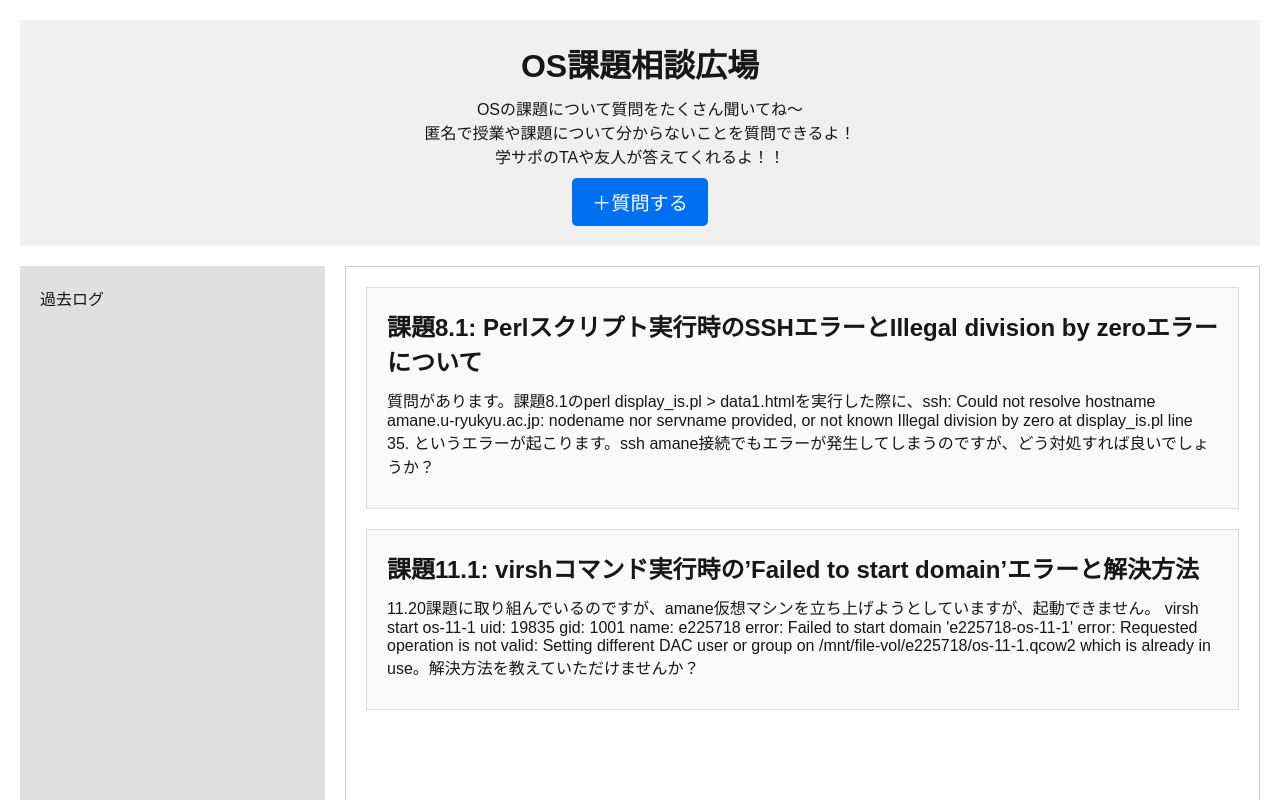
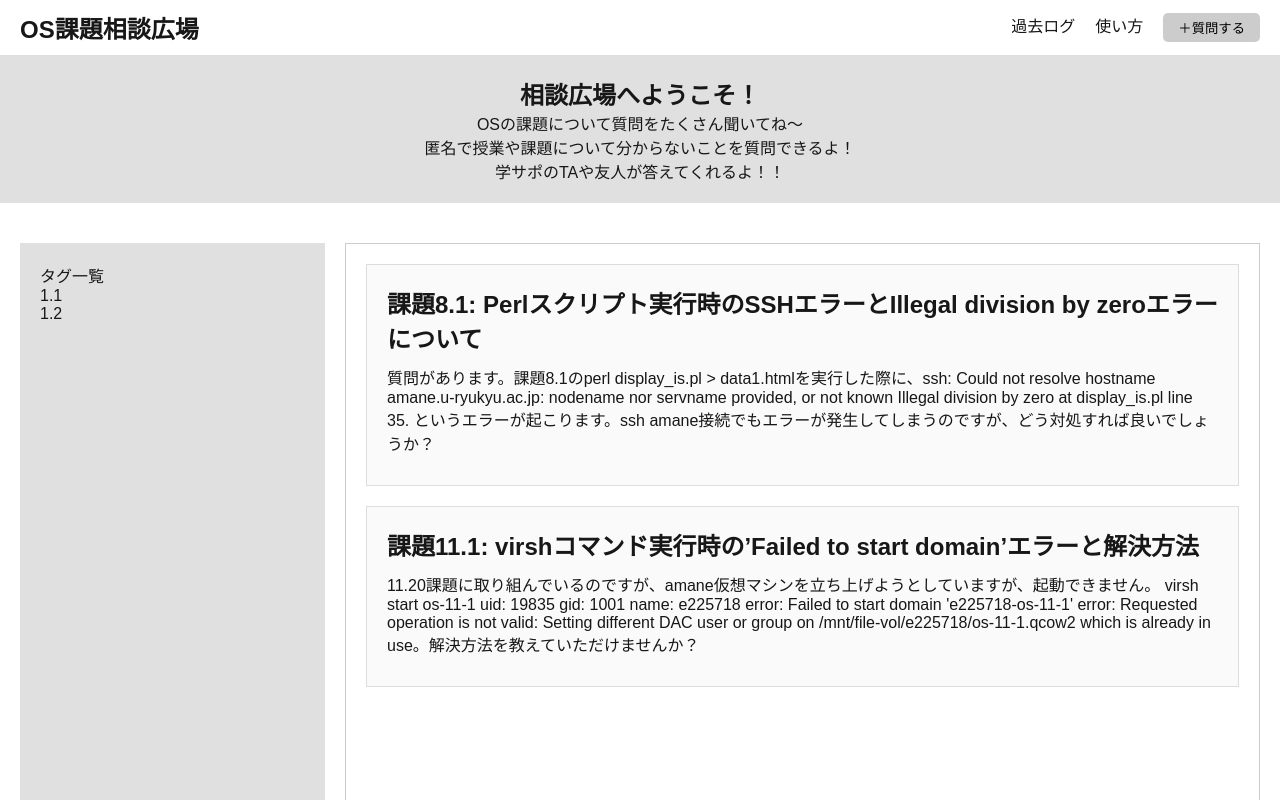
Before and after one commit to e225742/enpit-2024-web2, a Next.js app: page / in a window 1280 px wide. Shown: the top 800 px of the page. Built offline with nearby package versions, Linux system fonts and the light colour scheme.

Commit message:
topのheader調整

```diff
--- /dev/null
+++ b/src/app/header.module.css
@@ -0,0 +1,35 @@
+.header {
+    display: flex;
+    justify-content: space-between;
+    align-items: center;
+    padding: 10px 20px;
+    background-color: white;
+    border-bottom: 1px solid #ddd;
+  }
+
+  .left h1 {
+    margin: 0;
+    font-size: 1.5rem;
+    font-weight: bold;
+  }
+
+  .nav ul {
+    display: flex;
+    list-style: none;
+    padding: 0;
+    margin: 0;
+  }
+
+  .nav ul li {
+    margin-left: 20px;
+    font-size: 1rem;
+  }
+
+  .questionButton {
+    background-color: #ccc;
+    color: black;
+    padding: 5px 15px;
+    border: none;
+    border-radius: 5px;
+    cursor: pointer;
+  }
--- /dev/null
+++ b/src/app/header.tsx
@@ -0,0 +1,20 @@
+import styles from './header.module.css';
+
+export default function Header() {
+  return (
+    <header className={styles.header}>
+      <div className={styles.left}>
+        <h1>OS課題相談広場</h1>
+      </div>
+      <nav className={styles.nav}>
+        <ul>
+          <li>過去ログ</li>
+          <li>使い方</li>
+          <li>
+            <button className={styles.questionButton}>＋質問する</button>
+          </li>
+        </ul>
+      </nav>
+    </header>
+  );
+}
--- a/src/app/page.module.css
+++ b/src/app/page.module.css
@@ -3,31 +3,6 @@
   grid-template-columns: 1fr 3fr;
   gap: 20px;
   padding: 20px;
-}
-
-.header {
-  grid-column: 1 / 3;
-  text-align: center;
-  background-color: #f0f0f0;
-  padding: 20px;
-}
-
-.header h1 {
-  margin: 0;
-}
-
-.header p {
-  margin: 10px 0;
-}
-
-.questionButton {
-  background-color: #0070f3;
-  color: white;
-  padding: 10px 20px;
-  border: none;
-  border-radius: 5px;
-  cursor: pointer;
-  font-size: 1.2rem;
 }
 
 .sidebar {
@@ -56,3 +31,10 @@
 .question p {
   margin: 10px 0;
 }
+
+.introSection {
+  background-color: #e0e0e0; /* サイドバーと同じ色 */
+  padding: 20px;
+  text-align: center;
+  margin-bottom: 20px;
+}
--- a/src/app/page.tsx
+++ b/src/app/page.tsx
@@ -1,21 +1,26 @@
 import styles from './page.module.css';
+import Header from './header'; // Headerコンポーネントをインポート
 
 export default function Home() {
   return (
-    <div className={styles.container}>
-      <header className={styles.header}>
-        <h1>OS課題相談広場</h1>
+    <div>
+      <Header /> {/* Headerコンポーネントを使用 */}
+
+      <div className={styles.introSection}>
         <p>
+          <h2>相談広場へようこそ！</h2>
           OSの課題について質問をたくさん聞いてね〜 <br />
           匿名で授業や課題について分からないことを質問できるよ！ <br />
           学サポのTAや友人が答えてくれるよ！！
         </p>
-        <button className={styles.questionButton}>＋質問する</button>
-      </header>
+      </div>
 
+      <div className={styles.container}>
         <aside className={styles.sidebar}>
-        <p>過去ログ</p>
+          <p>タグ一覧</p>
           {/* ログのリストを追加 */}
+          {1.1}<br />
+          {1.2}
         </aside>
 
         <main className={styles.main}>
@@ -38,5 +43,6 @@ export default function Home() {
           </div>
         </main>
       </div>
+    </div>
   );
 }
```
Also changed, not shown: package.json (+6 -6 lines), 1 other file (tests, documents, lock files or other folders). Lines whose indentation alone changed are shown as unchanged.
